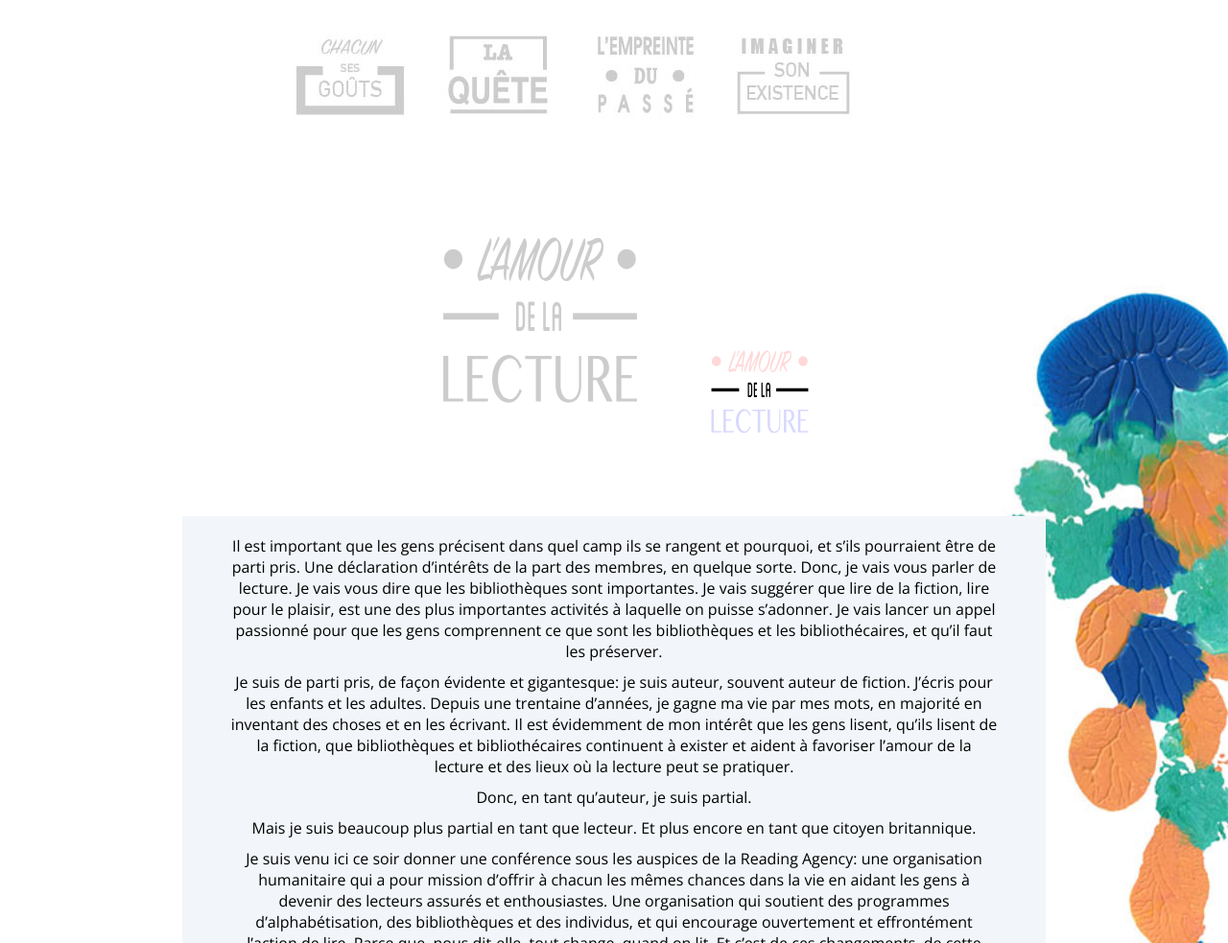
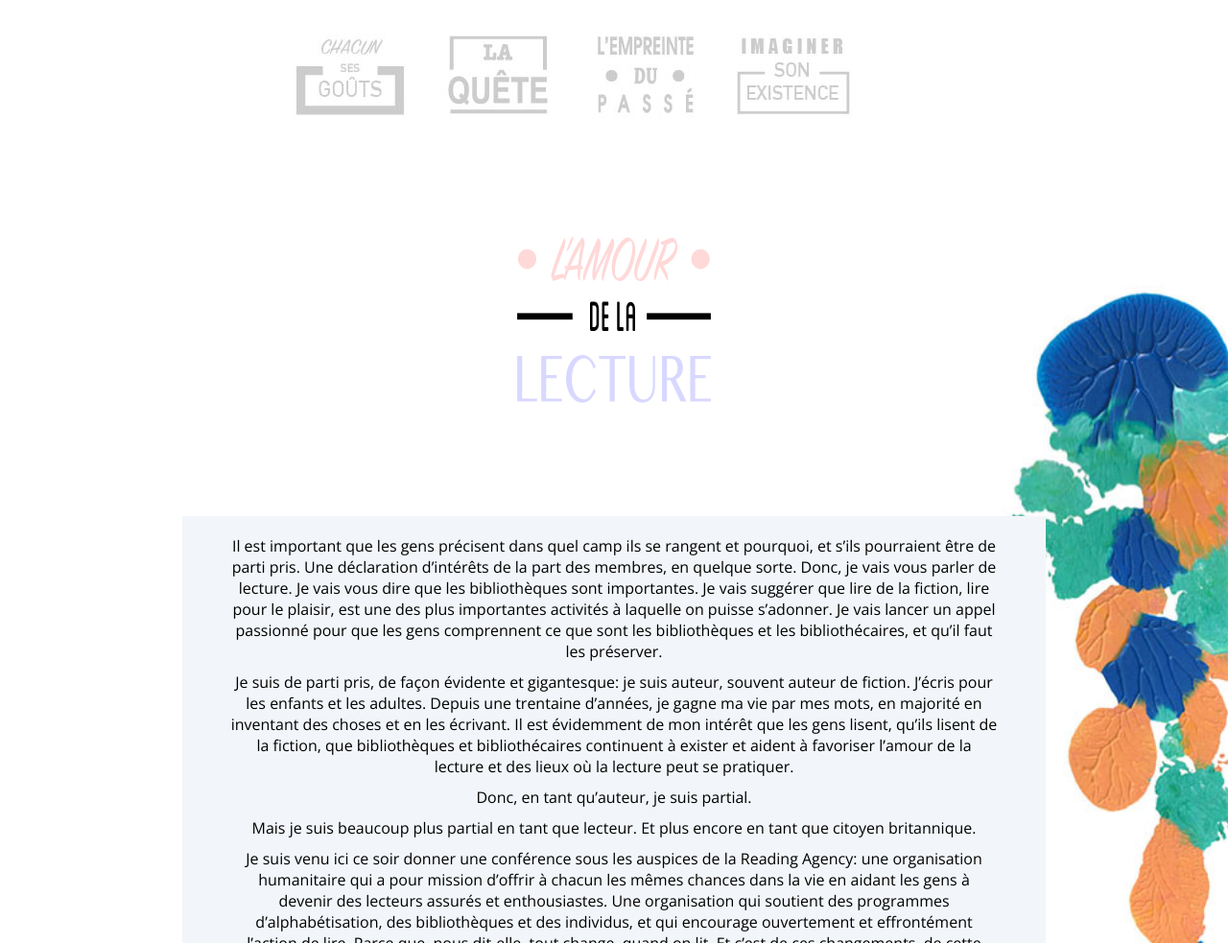
Before and after one commit to emiliechabridon/projet_4_bibliotheque, a plain HTML site: page index.html in a window 1280 px wide. Shown: the part 731-1714 px from the top of the page at 96% size. Drawn offline with nearby package versions, Linux system fonts and the light colour scheme.

Commit message:
SVG_test01_OK

```diff
--- a/index.html
+++ b/index.html
@@ -59,7 +59,7 @@
 
 			<section id="stain1">
 			<section id="section1" >
-				<img src="img/test01.svg">
+				<!--<img src="img/test01.svg">-->
 
 				<svg version="1.1" xmlns="http://www.w3.org/2000/svg" xmlns:xlink="http://www.w3.org/1999/xlink" x="0px" y="0px" width="150px"
 	 height="150px" viewBox="0 0 150 150" enable-background="new 0 0 150 150" xml:space="preserve">
--- a/styles.css
+++ b/styles.css
@@ -42,6 +42,11 @@ section{
 }
 
 img{width: 300px;
+	height: 300px;
+
+}
+
+svg{width: 300px;
 	height: 300px;
 
 }
```
